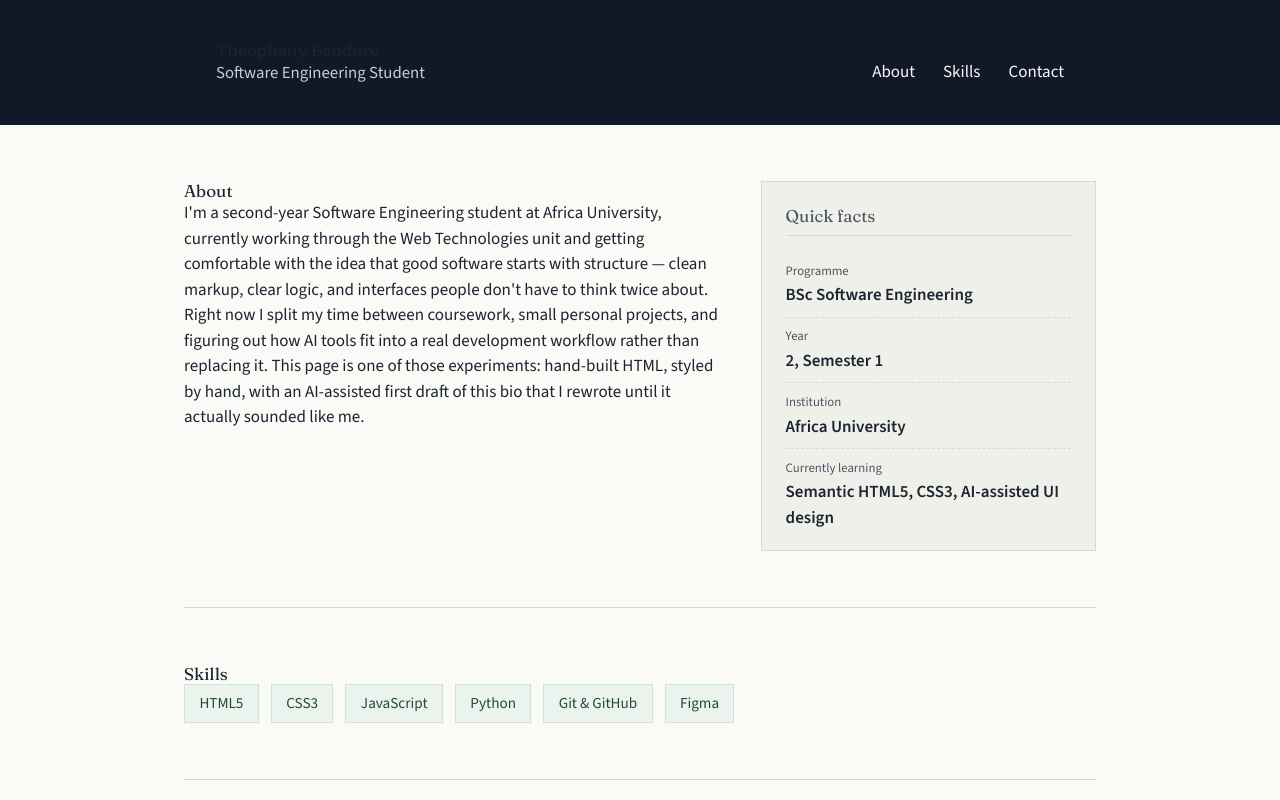
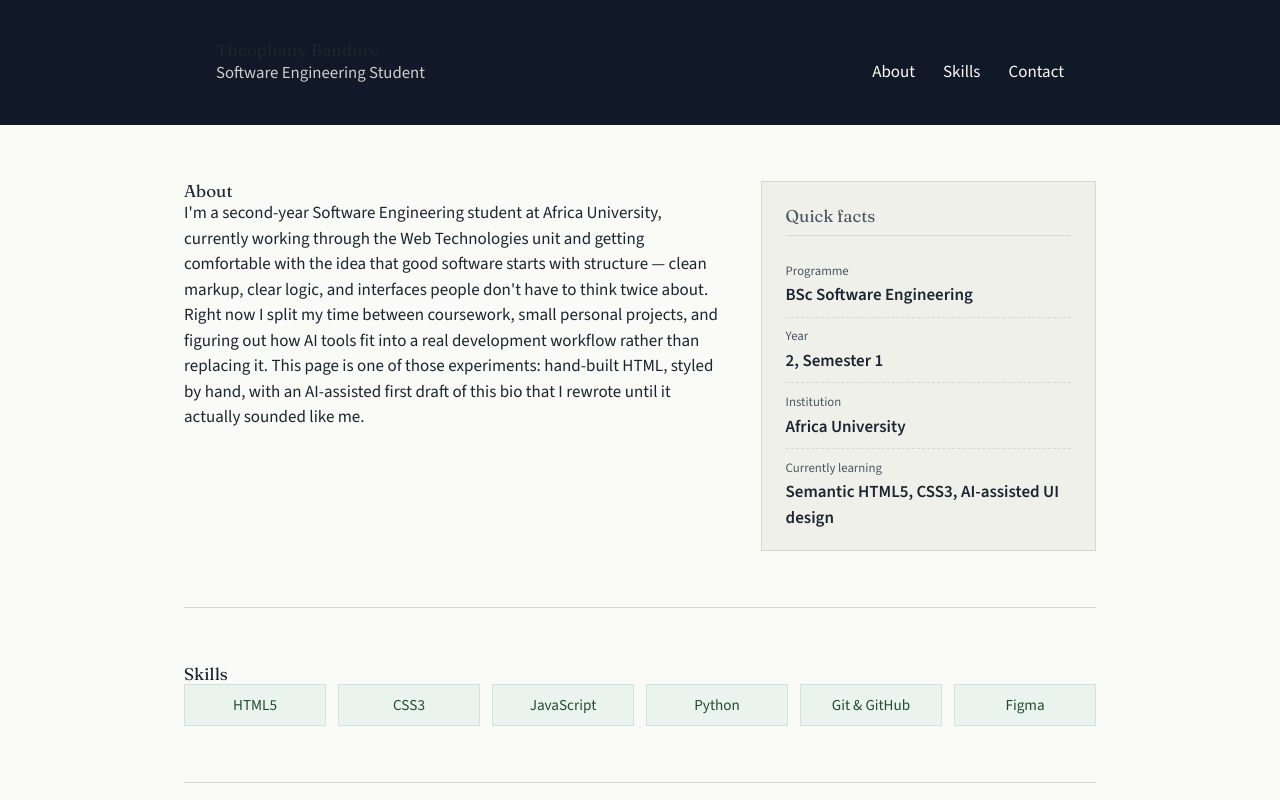
Before and after one commit to xa-nxan/theophany-bandure-profile, a plain HTML site: page index.html in a window 1280 px wide. Shown: the top 800 px of the page. Drawn offline with nearby package versions, Linux system fonts and the light colour scheme.

Commit message:
feat: add CSS Grid with repeat/minmax to skills section

```diff
--- a/style.css
+++ b/style.css
@@ -183,8 +183,8 @@ section:last-of-type { border-bottom: none; }
    Skills section
    ========================================================= */
 .skills-list {
-  display: flex;
-  flex-wrap: wrap;
+  display: grid;
+  grid-template-columns: repeat(auto-fit, minmax(8rem, 1fr));
   gap: 0.75rem;
 }
 
@@ -192,9 +192,10 @@ section:last-of-type { border-bottom: none; }
   background: var(--accent-ink);
   color: #234B34;
   border: 1px solid #CFE3D6;
-  padding: 0.45rem 0.9rem;
+  padding: 0.55rem 1rem;
   font-size: 0.95rem;
   font-weight: 500;
+  text-align: center;
 }
 
 /* =========================================================
```
